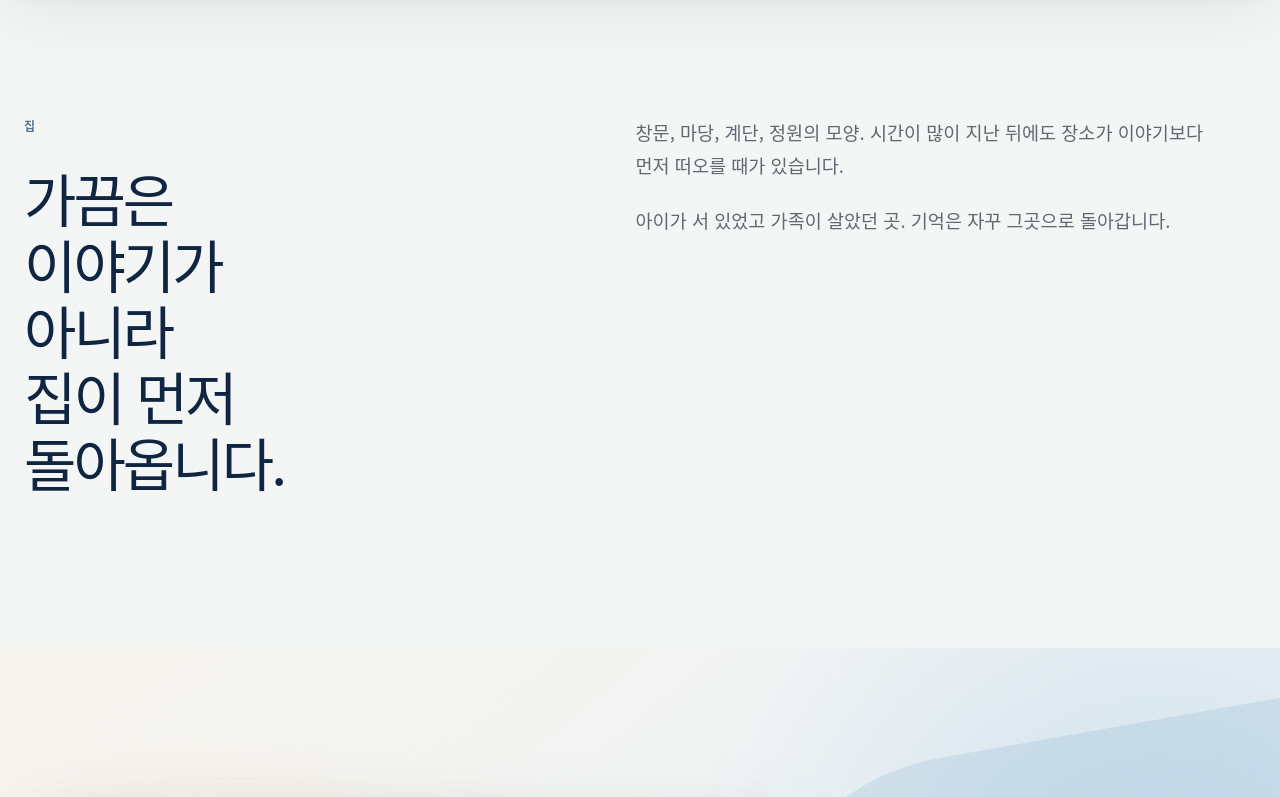
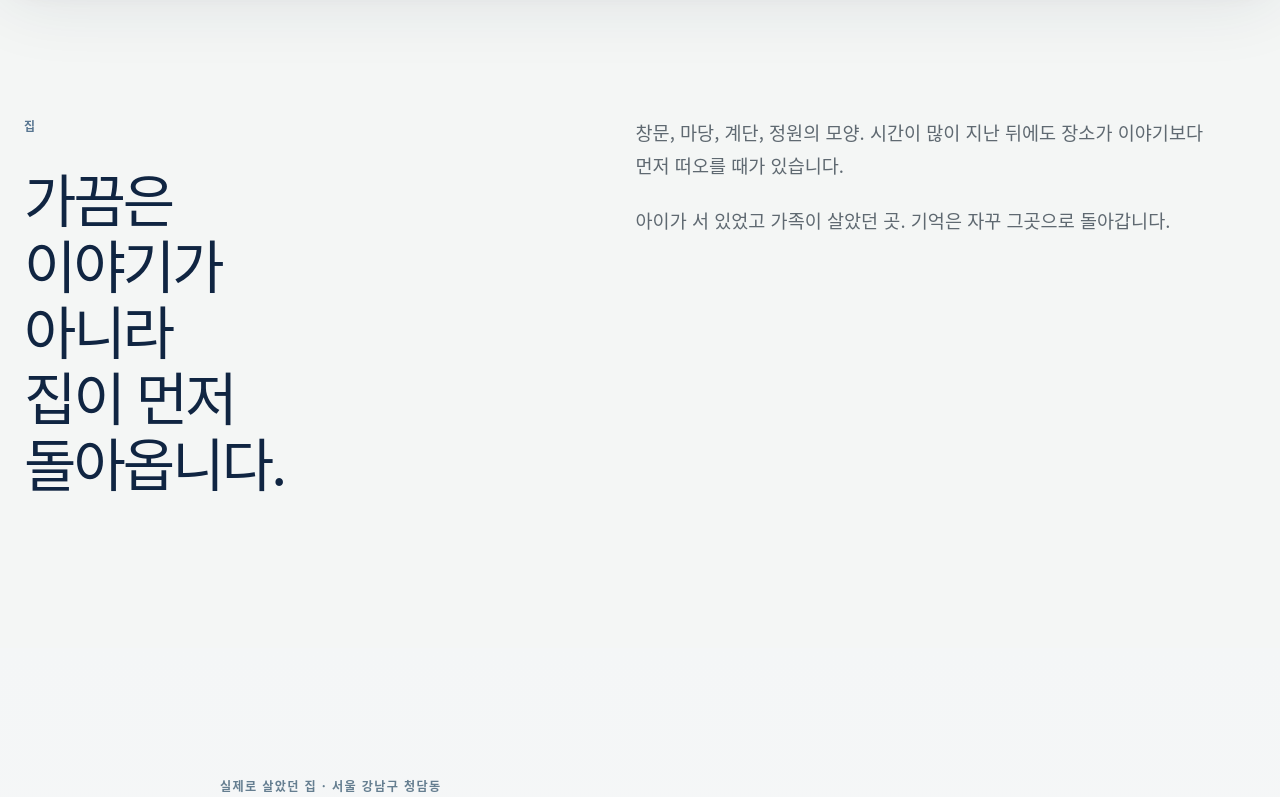
Before and after one commit to k-mama/esthercho, a Next.js app: page /ko/archive in a window 1280 px wide. Shown: the part 2000-2797 px from the top of the page. Built offline with nearby package versions, Linux system fonts and the light colour scheme.

Commit message:
Add complete Cheongdam family-house memoir and four original uncropped photographs

```diff
--- a/src/app/ko/archive/page.tsx
+++ b/src/app/ko/archive/page.tsx
@@ -2,6 +2,7 @@ import type { Metadata } from "next";
 import Image from "next/image";
 import Link from "next/link";
 import { PageCover } from "@/components/page-cover";
+import { ChildhoodHomeStory } from "@/components/childhood-home-story";
 import "../../archive/archive.css";
 import "../../archive/archive-luminous.css";
 
@@ -74,6 +75,8 @@ export default function KoreanArchivePage() {
           </div>
         </div>
       </section>
+
+      <ChildhoodHomeStory locale="ko" />
 
       <section className="childhood-garden" aria-labelledby="childhood-garden-title">
         <div className="container childhood-garden-inner">
```
